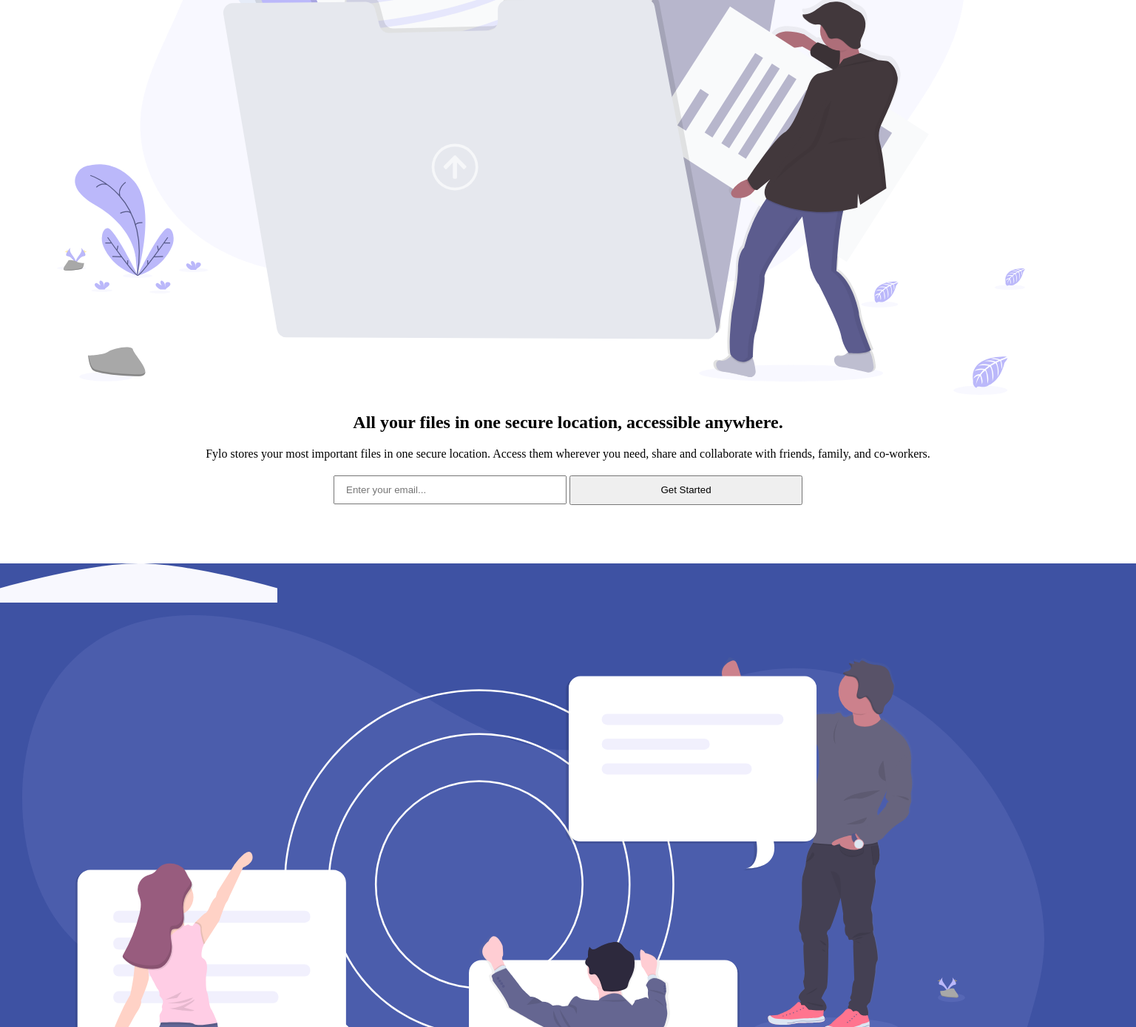
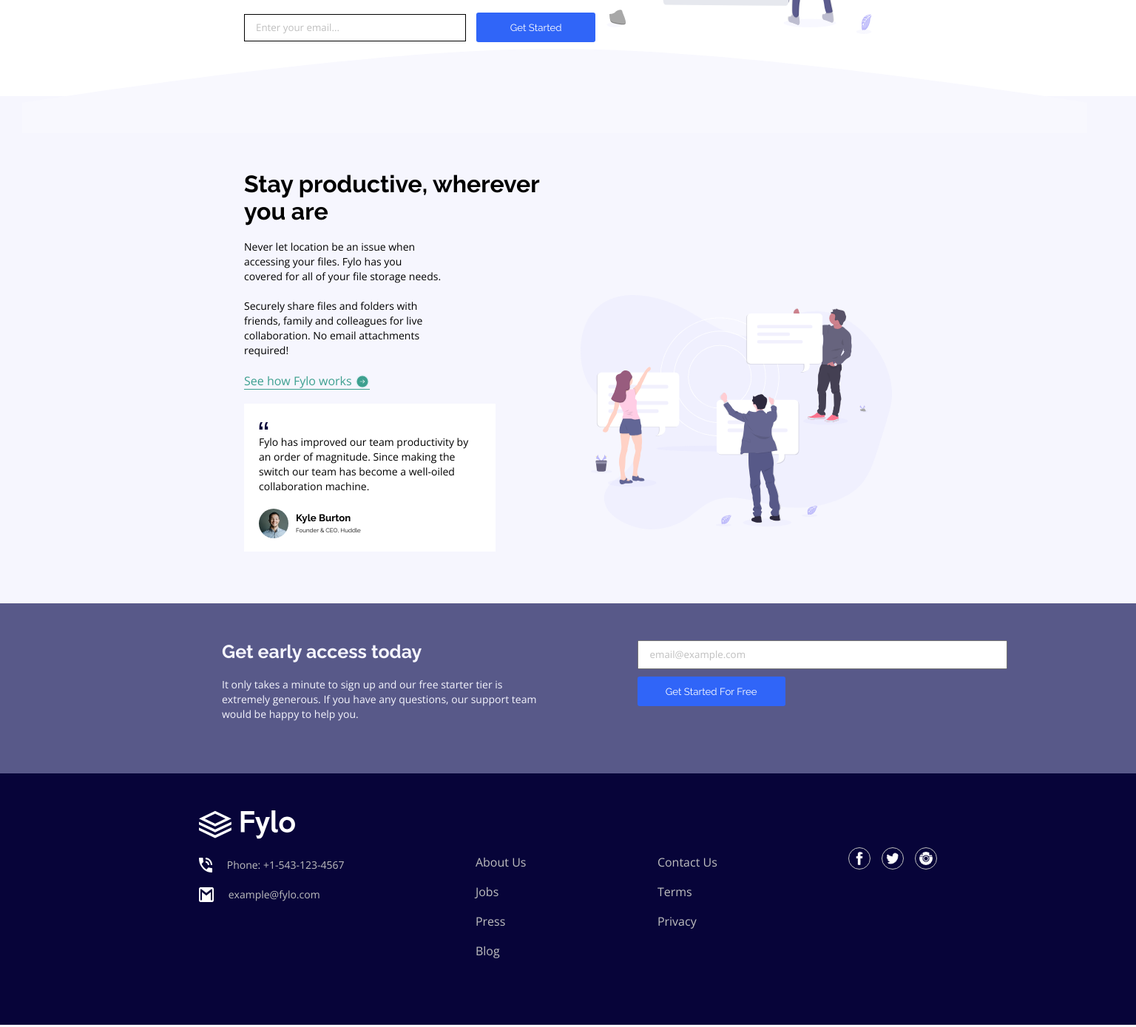
Before and after one commit to TRellTins/fylo-landing-page, a plain HTML site: page index.html in a window 1536 px wide. Shown: the part 601-1990 px from the top of the page at 74% size. Drawn offline with nearby package versions, Linux system fonts and the light colour scheme.

Commit message:
desktop and styling
added fonts and completed desktop layout. also added active styling to buttons and a tags along with social icons.

```diff
--- a/index.html
+++ b/index.html
@@ -9,8 +9,9 @@
   <title>Frontend Mentor | Fylo landing page with two column layout</title>
 
   <style>
-    .attribution { font-size: 11px; text-align: center; }
-    .attribution a { color: hsl(228, 45%, 44%); }
+    /* fonts */
+    @import url('https://fonts.googleapis.com/css2?family=Open+Sans&display=swap');
+    @import url('https://fonts.googleapis.com/css2?family=Open+Sans&family=Raleway:wght@400;700&display=swap');
 
     /* global styling  */
     * {
@@ -19,13 +20,32 @@
       box-sizing: border-box;
     }
     body {
-      padding: 20px 30px;
+      padding: 20px 30px 0;
+      font-family: 'Open Sans';
+      font-weight: 400;
     }
     .mobile-img {
       width: 90vw;
     }
     .margin-bottom {
       margin-bottom: 70px;
+    }
+    h2, h3, h5, button, nav {
+      font-family: 'Raleway';
+    }
+    p {
+      font-size: 14px;
+      line-height: 20px;
+    }
+    button {
+      background-color: hsl(224, 93%, 58%);
+      color: white;
+      border: none;
+      border-radius: 3px;
+    }
+    ::placeholder {
+      font-family: 'Open Sans';
+      color: hsl(0, 0%, 75%);
     }
 
     /* mobile header styling */
@@ -38,15 +58,15 @@
     }
     nav {
       display: flex;
-      width: 200px;
-      justify-content: space-evenly;
+      width: 150px;
+      justify-content: space-between;
     }
     header a {
       text-decoration: none;
-      /* adjust font */
+      font-size: 12px;
     }
 
-    /* mobile first section styling #all-your-files */
+    /* mobile styling for #all-your-files section */
     #all-your-files-cont {
       text-align: center;
     }
@@ -63,24 +83,27 @@
       margin-bottom: 10px;
       width: 315px;
       padding: 10px 0 10px 15px;
-      /* lighten the font */
-      /* darkent the border */
+      border: 1px solid;
     }
     #all-your-files-cont button {
       width: 315px;
       height: 40px;
-      /* add back ground color */
-      /* add font color */
+    }
+
+    /* curved top for #stay-product-cont */
+    #mobile-curve {
+      margin-left: -30px;
+      margin-bottom: -20px;
+    }
+    #desktop-curve {
+      display: none;
     }
 
     /* mobile second section styling #stay-product-cont */
     #stay-product-cont {
-      background-image: url(images/bg-curve-mobile.svg);
-      background-repeat: no-repeat;
       margin: auto -30px;
       padding-bottom: 70px;
-      background-color: hsl(228, 45%, 44%);
-        /* find a way to get background color */
+      background-color: hsl(240, 75%, 98%);
     }
     #stay-product-cont #main-img {
       padding-top: 70px;
@@ -98,20 +121,19 @@
     #green-link a {
       color: hsl(170, 45%, 43%);
       text-decoration: none;
-      /* figure out the underline */
+      border-bottom: 1px solid hsl(170, 45%, 43%);
     }
     #green-link img {
       width: 20px;
-      /* figure out the underlline */
-      /* figure out how to get them aligned correctly */
+      margin-bottom: -5px;
     }
-    /* styling the review box */
+    /* mobile styling the #review */
     #review {
       margin: 20px 30px;
       padding: 20px;
       background-color: white;
     }
-    /* styling user-profile */
+    /* mobile styling #user-profile */
     #user-profile {
       display: flex;
       margin-top: 20px;
@@ -125,12 +147,11 @@
       align-self: center;
     }
     #user-profile span {
-      color: yellow;
-      /* change font  */
-      /* make color lighter black */
+      font-size: 8px;
+      font-weight: 100;
     }
 
-    /* styling light-purple-cont */
+    /* mobile styling #light-purple-cont */
     #light-purple-cont {
       background-color: hsl(238, 22%, 44%);
       text-align: center;
@@ -139,37 +160,38 @@
     }
     #light-purple-cont h3 {
       margin-bottom: 20px;
-      /* change text color */
+      color: hsl(240, 75%, 98%);
+      font-weight: 400;
     }
     #light-purple-cont p {
       margin-bottom: 20px;
-      /* change text color */
+      color: hsl(240, 75%, 98%);
+
     }
     #light-purple-cont input {
       margin-bottom: 10px;
       width: 315px;
       padding: 10px 0 10px 15px;
-      /* lighten the font */
-      /* darkent the border */
     }
     #light-purple-cont button {
       width: 315px;
       height: 40px;
-      /* add back ground color */
-      /* add font color */
     }
 
     /* mobile styling for dark-blue-cont */
     #dark-blue-cont {
       background-color: hsl(243, 87%, 12%);
       margin: auto -30px;
-      padding: 50px 30px;
+      padding: 50px 30px 0;
       color: hsl(0, 0%, 75%);
     }
     #contact-info {
       margin-bottom: 30px;
     }
     #bottom-logo-img {
+      margin-bottom: 20px;
+    }
+    #contact-info #phone {
       margin-bottom: 20px;
     }
     .dark-blue-phone-email-divs {
@@ -185,6 +207,156 @@
       text-decoration: none;
       display: flex;
       color: hsl(0, 0%, 75%);
+      line-height: 40px;
+    }
+    #socials {
+      display: flex;
+      justify-content: space-between;
+      width: 120px;
+      margin: 50px 28% 0;
+    }
+    .social {
+      border: 1px solid hsl(0, 0%, 75%);
+      border-radius: 30px;
+      padding: 5px;
+      width: 30px;
+    }
+
+    @media only screen and (min-width: 1440px) {
+      /* desktop global styling*/
+      body {
+        padding: 30px auto;
+      }
+      header img, #bottom-logo-img {
+        width: 130px;
+      }
+
+      /* desktop heading styling */
+      header {
+        margin: auto 300px;
+      }
+      nav {
+         width: 200px;
+       }
+
+      /* shrinking the main images in #all-your-files-cont and #stay-product-cont */
+      .mobile-img {
+        width: 45%;
+      }
+      /* flipping the row for #all-your-files-cont and #stay-product-cont */
+      .desktop-view {
+        display: flex;
+        flex-direction: row-reverse;
+      }
+
+      /* desktop styling #all-your-files-cont */
+      #all-your-files-cont {
+        margin: auto 300px;
+      }
+      #all-your-files-cont div {
+        text-align: left;
+        margin-top: 100px;
+      }
+      #all-your-files-cont h2 {
+        margin-right: 200px;
+        line-height: 50px;
+        font-size: 32px;
+        font-weight: 700;
+      }
+      #all-your-files-cont p {
+        margin-right: 254px;
+      }
+      #all-your-files-cont input {
+        width: 300px;
+        margin-right: 10px;
+      }
+      #all-your-files-cont button {
+        width: 161px;
+      }
+
+      /* desktop styling #stay-product-cont */
+      #mobile-curve {
+        display: none;
+      }
+      #desktop-curve {
+        display: block;
+        margin-bottom: -50px;
+      }
+      #stay-product-cont {
+        padding: 50px 300px;
+      }
+      #stay-product-cont #text {
+        margin-top: 50px;
+      }
+      #stay-product-cont h3 {
+        text-align: left;
+        margin-left: 30px;
+        font-size: 32px;
+      }
+      #stay-product-cont #stay-productive-text {
+        margin-right: 158px;
+      }
+      #green-link {
+      text-align: left;
+      margin-left: 30px;
+      }
+      #review {
+        width: 340px;
+        height: 200px;
+      }
+
+      /* desktop styling #light-purple-cont */
+      #light-purple-cont {
+        display: flex;
+        justify-content: space-between;
+        padding: 50px 300px;
+      }
+      #light-purple-cont div {
+        width: 40%;
+        text-align: left;
+      }
+      #light-purple-cont div h3 {
+        font-size: 25px;
+        font-weight: 700;
+      }
+      #light-purple-cont div p {
+        width: 430px;
+      }
+      #light-purple-cont form {
+        width: 40%;
+      }
+      #light-purple-cont input {
+        width: 500px;
+      }
+      #light-purple-cont button {
+        width: 200px;
+        margin-right: 300px;
+      }
+
+      /* desktop styling #dark-blue-cont */
+      #dark-blue-cont {
+        padding: 50px 180px;
+        display: flex;
+        justify-content: space-around;
+      }
+      .list {
+        margin-top: 50px;
+      }
+      #socials {
+        margin: 50px 0 0;
+        height: 30px;
+      }
+    }
+
+    /* active classes  */
+    button:hover {
+      background-color: hsl(224, 91%, 70%);
+    }
+    #socials img:hover {
+      background-color: hsl(224, 91%, 70%);
+    }
+    a:hover {
+      color: hsl(224, 91%, 70%);
     }
   </style>
 </head>
@@ -198,24 +370,30 @@
     </nav>
   </header>
 
-  <section id="all-your-files-cont" class="margin-bottom">
+  <section id="all-your-files-cont" class="margin-bottom desktop-view">
     <img class="mobile-img" src="images/illustration-1.svg" alt="people putting files in a folder">
     <div>
       <h2>All your files in one secure location, accessible anywhere.</h2>
       <p>Fylo stores your most important files in one secure location. Access them wherever you need, share and collaborate with friends, family, and co-workers.</p>
-      <input type="email" placeholder="Enter your email...">
-      <button>Get Started</button>
+      <form action="submit">
+        <input type="email" placeholder="Enter your email...">
+        <button>Get Started</button>
+      </form>
     </div>
   </section>
 
-  <section id="stay-product-cont" class="margin-bottom">
+  <div id="curved">
+    <img id="mobile-curve" src="images/bg-curve-mobile.svg" alt="">
+    <img id="desktop-curve" src="images/bg-curve-desktop.svg" alt="">
+  </div>
+
+  <section id="stay-product-cont" class="margin-bottom desktop-view">
     <img id="main-img" class="mobile-img" src="images/illustration-2.svg" alt="people holding speach bubbles">
-    <div>
+    <div id="text">
       <h3>Stay productive, wherever you are</h3>
       <p id="stay-productive-text"> Never let location be an issue when accessing your files. Fylo has you covered for all of your file storage needs.<br><br>Securely share files and folders with friends, family and colleagues for live collaboration. No email attachments required!</p>
       <div id="green-link">
-        <a href="#">See how Fylo works</a>
-        <img src="images/icon-arrow.svg" alt="arrow">
+        <a href="#">See how Fylo works <img src="images/icon-arrow.svg" alt="arrow"></a>
       </div>
 
       <div id="review">
@@ -235,15 +413,15 @@
       <h3>Get early access today</h3>
       <p>It only takes a minute to sign up and our free starter tier is extremely generous. If you have any questions, our support team would be happy to help you.</p>
     </div>
-    <div id="laast-form">
+    <form action="submit" id="laast-form">
       <input type="email" placeholder="email@example.com">
       <button>Get Started For Free</button>
-    </div>
+    </form>
   </section>
 
-  <section id="dark-blue-cont">
+  <footer id="dark-blue-cont">
     <div id="contact-info">
-      <img id="bottom-logo-img" class="destkop-logo" src="images/logo.svg" alt="fylo logo">
+      <img id="bottom-logo-img" class="destkop-logo" src="images/logo-white.svg" alt="fylo logo">
 
       <div id="phone" class="dark-blue-phone-email-divs">
         <img src="images/icon-phone.svg" alt="logo of a phone">
@@ -273,14 +451,12 @@
       </ul>
     </div>
 
-    <div id="socials"></div>
-  </section>
+    <div id="socials">
+      <img class="social" src="images/facebook-24.png" alt="facebook logo">
+      <img class="social" src="images/twitter-24.png" alt="twitter logo">
+      <img class="social" src="images/instagram-24.png" alt="instagram logo">
+    </div>
+  </footer>
 
-  <footer>
-    <p class="attribution">
-      Challenge by <a href="https://www.frontendmentor.io?ref=challenge" target="_blank">Frontend Mentor</a>.
-      Coded by <a href="#">Your Name Here</a>.
-    </p>
-  </footer>
 </body>
 </html>
```
Also changed, not shown: images/facebook-24.png (added), images/instagram-24.png (added), images/logo-white.svg (added), images/twitter-24.png (added).
